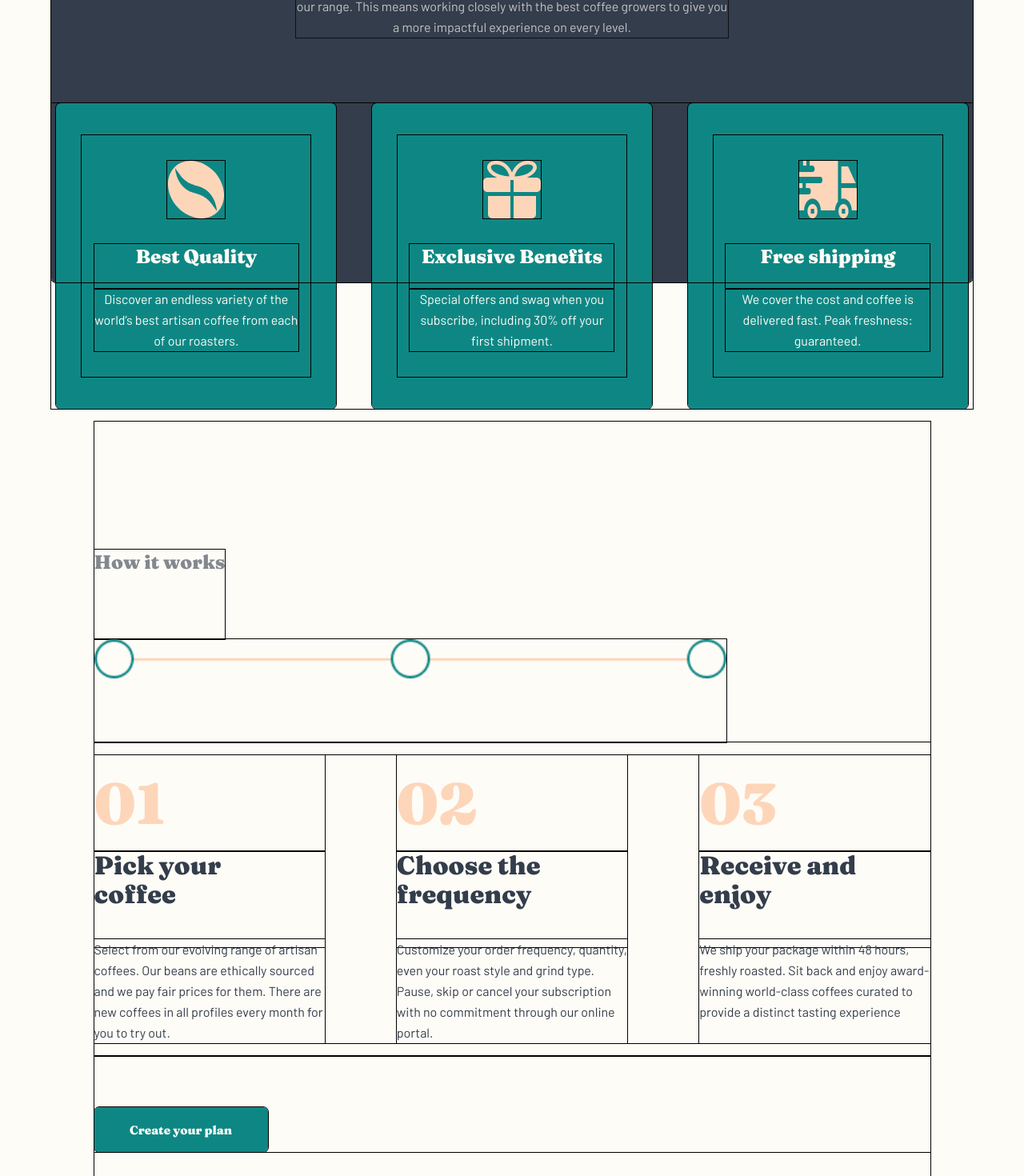
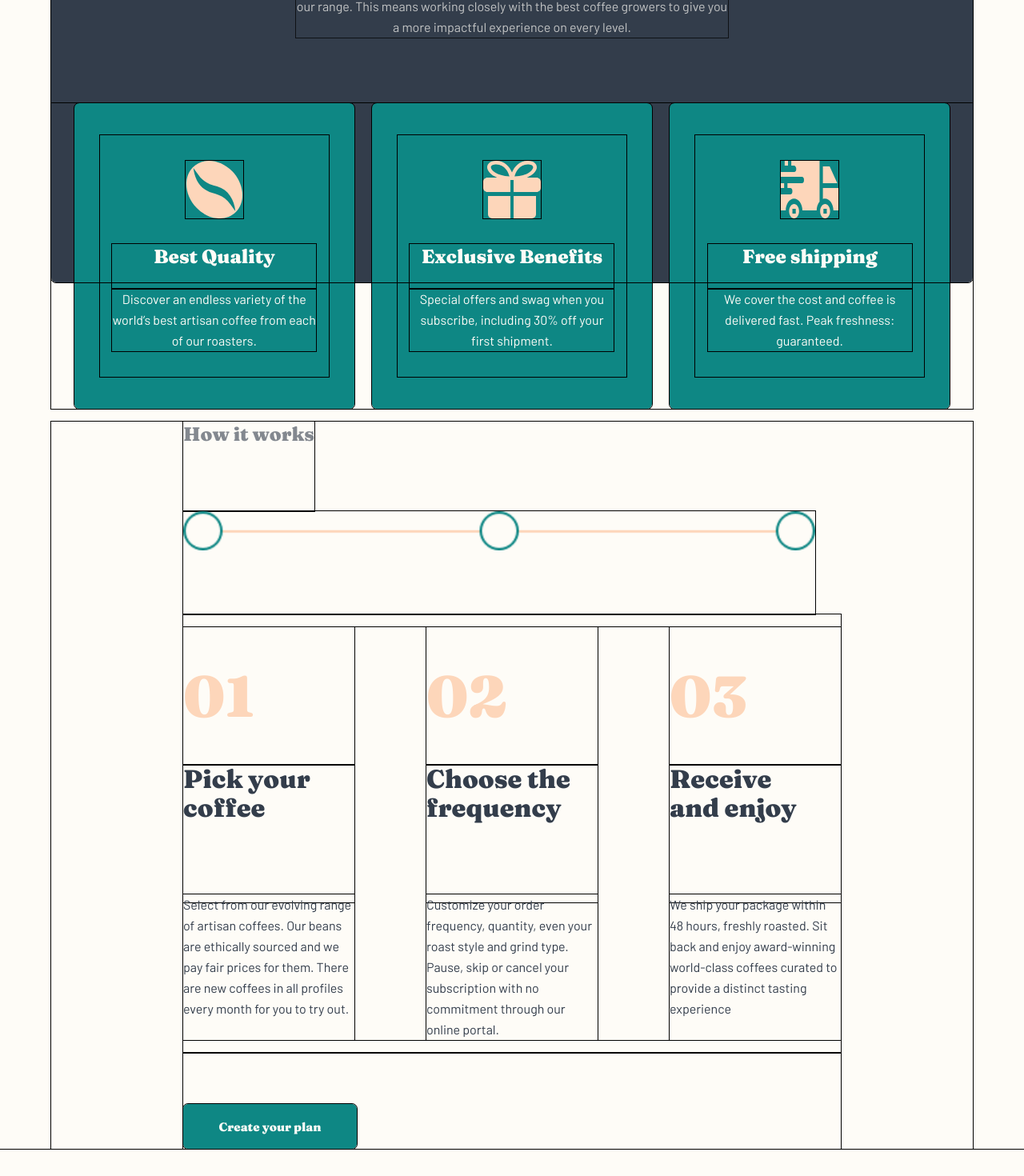
Before and after one commit to tlanettepollard/FEM-CoffeeRoasters-Subscription-Site-TLP, a React (Vite) app: page / in a window 1280 px wide. Shown: the part 1680-3150 px from the top of the page at 80% size. Built offline with nearby package versions, Linux system fonts and the light colour scheme.

Commit message:
Updates
Signed-off-by: T. Lanette <TLPollard4516@gmail.com>

```diff
--- a/src/components/Home/HomeBenefits.jsx
+++ b/src/components/Home/HomeBenefits.jsx
@@ -7,7 +7,7 @@ export function HomeBenefits() {
                 <h2 className='benefits__title'>Why choose us?</h2>
                 <p className='benefits__summary'>A large part of our role is choosing which particular coffees will be featured in our range. This means working closely with the best coffee growers to give you a more impactful experience on every level.</p>
             </div>
-            <ul className='benefits__cards container'>
+            <ul className='benefits__cards'>
                 {BenefitCards.map(card => {
                     return <li className='benefit__card' key={card.id}>
                         <div className='card__container'>
--- a/src/styles/components/_benefitsCard.scss
+++ b/src/styles/components/_benefitsCard.scss
@@ -51,7 +51,7 @@
         .benefits__cards {
             display: grid;
             grid-template-columns: repeat(3, 1fr);
-            gap: 2rem;
+            column-gap: .125rem;
             justify-items: center;
             margin-top: -14rem;
 
@@ -151,3 +151,27 @@
         }
     }
 }
+
+.benefit__card:first-child {
+    margin-right: -6.25rem;
+
+    @include bp-laptop {
+        margin-right: -1.5625rem;
+    }
+
+    @include bp-lg-tablet {
+        margin-right: 0rem;
+    }
+}
+
+.benefit__card:last-child {
+    margin-left: -6.25rem;
+
+    @include bp-laptop {
+        margin-left: -1.5625rem;
+    }
+
+    @include bp-lg-tablet {
+        margin-left: 0rem;
+    }
+}
--- a/src/styles/components/_howWorks.scss
+++ b/src/styles/components/_howWorks.scss
@@ -6,8 +6,9 @@
         @include flex(column, flex-start, flex-start);
         padding-top: 10rem;
         padding-bottom: 12.5rem;
-        width: 65.3125rem;
+        width: 90%;
         margin: auto;
+        padding: 0 10.3125rem;
 
         @include bp-lg-tablet {
             width: 100%;
```
